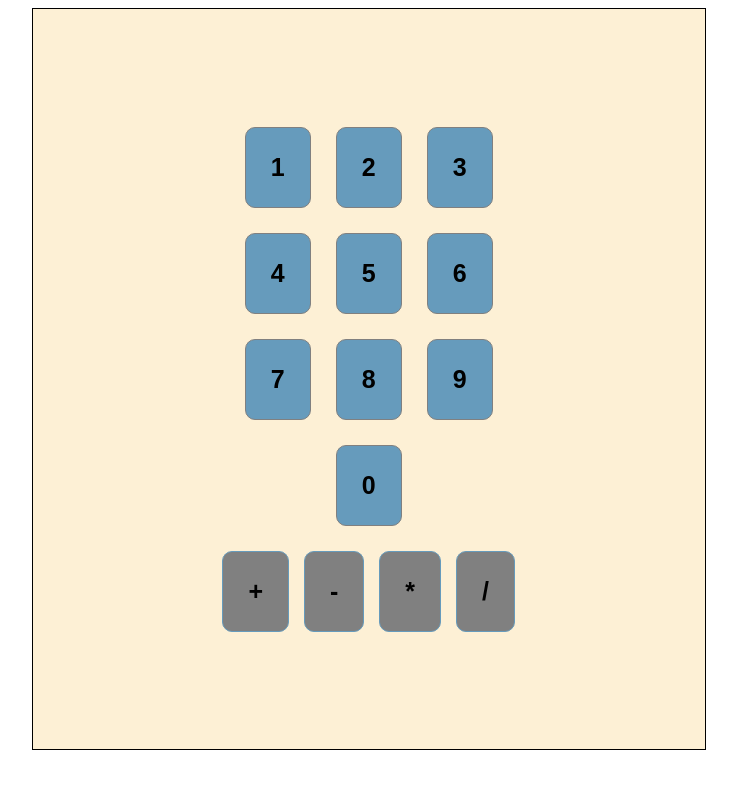
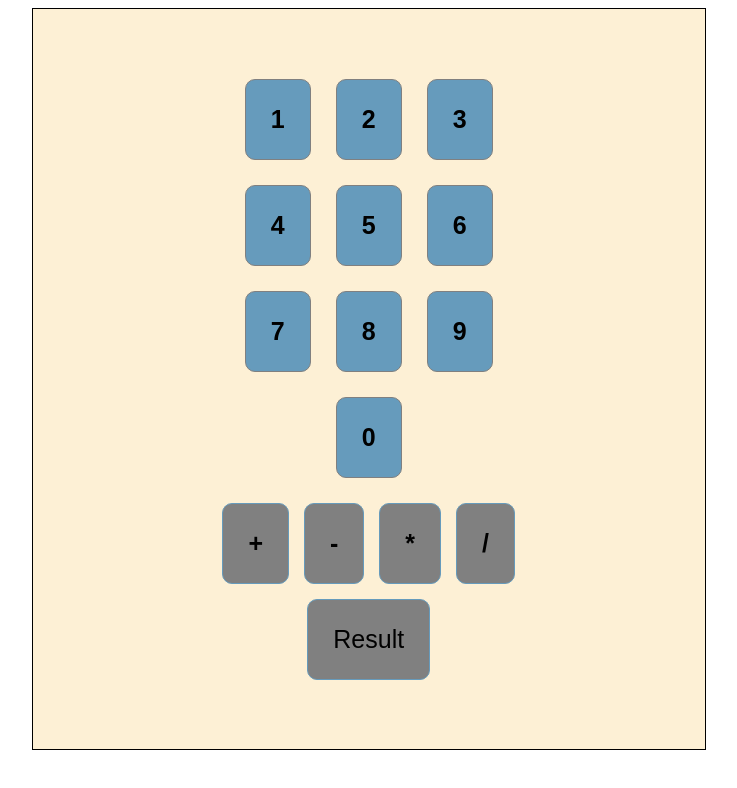
Before and after one commit to Nicolas-Rodriguez-Ch/reactCalculator, a React (Vite) app: page / in a window 1280 px wide. Shown: the top 788 px of the page, without its empty margins (267-1004 px from the left). Built offline with nearby package versions, Linux system fonts and the light colour scheme.

Commit message:
adds functionality to get result from operation

```diff
--- a/src/components/Calculator/Calculator.tsx
+++ b/src/components/Calculator/Calculator.tsx
@@ -6,11 +6,11 @@ import { calculation } from '../../utils/types/types';
 
 export default function Calculator() {
   const [calculation, setCalculation] = useState<calculation>({
-    rightSide: 0,
+    rightSide: null,
     leftSide: null,
     operation: '',
   });
-  console.log('🚀 ~ Calculator ~ calculation:', calculation);
+  const [result, setResult] = useState<string | null>(null);
   return (
     <>
       <div className='calculator_container'>
@@ -21,6 +21,7 @@ export default function Calculator() {
         <CalculatorOperations
           calculation={calculation}
           setCalculation={setCalculation}
+          setResult={setResult}
         />
       </div>
     </>
--- a/src/components/CalculatorOperations/CalculatorOperations.tsx
+++ b/src/components/CalculatorOperations/CalculatorOperations.tsx
@@ -1,10 +1,11 @@
-import { CalculatorNumberProps } from '../../utils/types/types';
+import { calculation, CalculatorOperationProps } from '../../utils/types/types';
 import './CalculatorOperations.css';
 
 export default function CalculatorOperations({
   calculation,
   setCalculation,
-}: CalculatorNumberProps) {
+  setResult,
+}: CalculatorOperationProps) {
   const operations = ['+', '-', '*', '/'];
   let minLength = 0;
   const onClick = (e: React.MouseEvent, operation: string) => {
@@ -13,13 +14,53 @@ export default function CalculatorOperations({
       ...prev,
       operation: operation,
     }));
-    console.log(operation);
   };
 
   if (calculation.leftSide !== null) {
     minLength = calculation.leftSide.toLocaleString().length;
   }
+  const allFieldsValid =
+    calculation.leftSide !== null &&
+    calculation.rightSide !== null &&
+    calculation.rightSide.toLocaleString().length > 0 &&
+    calculation.operation;
 
+  const calcResult = (e: React.MouseEvent, calculation: calculation) => {
+    e.preventDefault();
+    try {
+      switch (calculation.operation) {
+        case '+':
+          setResult(
+            (calculation.leftSide! + calculation.rightSide!).toLocaleString()
+          );
+          break;
+        case '-':
+          setResult(
+            (calculation.leftSide! - calculation.rightSide!).toLocaleString()
+          );
+          break;
+        case '/':
+          setResult(
+            (calculation.leftSide! / calculation.rightSide!).toLocaleString()
+          );
+          break;
+        case '*':
+          setResult(
+            (calculation.leftSide! * calculation.rightSide!).toLocaleString()
+          );
+          break;
+        default:
+          throw new Error('Invalid operation');
+      }
+    } catch (error: unknown) {
+      if (error instanceof Error) {
+        console.error('Calculation error:', error.message);
+        setResult('Error: ' + error.message);
+      }
+      console.error('Unknown error occurred');
+      setResult('Error: An unknown error occurred');
+    }
+  };
   return (
     <>
       <div className='calculatorOperation_container'>
@@ -46,7 +87,20 @@ export default function CalculatorOperations({
                 </button>
               );
             })}
-        {minLength > 0 ? <span></span> : null}
+        {allFieldsValid ? (
+          <button
+            className='calculatorOperation_button'
+            onClick={(e) => {
+              calcResult(e, calculation);
+            }}
+          >
+            Result
+          </button>
+        ) : (
+          <button disabled className='calculatorOperation_button_disabled'>
+            Result
+          </button>
+        )}
       </div>
     </>
   );
--- a/src/utils/types/types.ts
+++ b/src/utils/types/types.ts
@@ -1,12 +1,14 @@
 export interface calculation {
   leftSide: number | null;
   operation: string;
-  rightSide: number;
+  rightSide: number | null;
 }
 export interface CalculatorNumberProps {
   calculation: calculation;
   setCalculation: React.Dispatch<React.SetStateAction<calculation>>;
 }
 export interface CalculatorOperationProps {
+  calculation: calculation;
   setCalculation: React.Dispatch<React.SetStateAction<calculation>>;
+  setResult: React.Dispatch<React.SetStateAction<string | null>>;
 }
```
